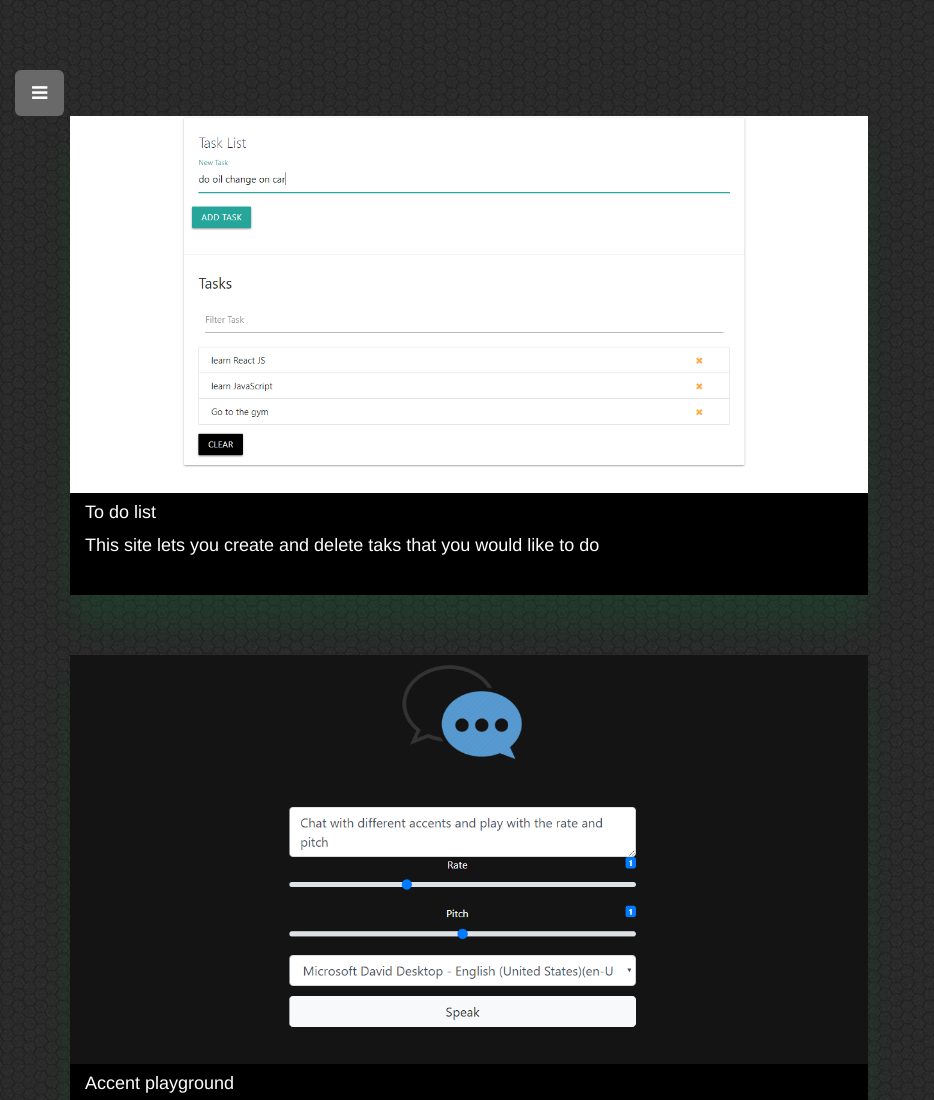
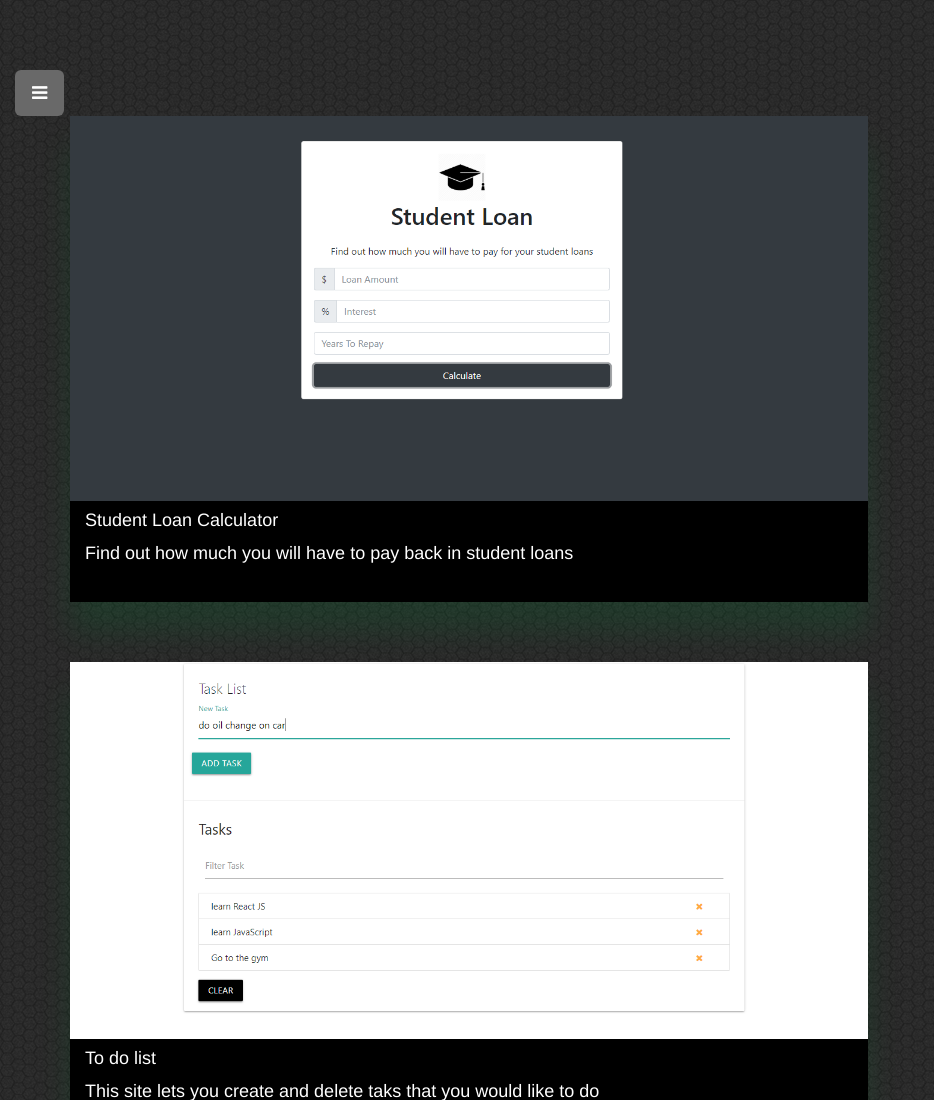
Before and after one commit to chrismarcosgomes/myPortfolio, a plain HTML site: page porfolio.html in a window 1280 px wide. Shown: the top 1100 px of the page, without its empty margins (0-934 px from the left). Drawn offline with nearby package versions, Linux system fonts and the light colour scheme.

Commit message:
studentLoan

```diff
--- a/porfolio.html
+++ b/porfolio.html
@@ -49,6 +49,21 @@
                 <i class="fa fa-bars"></i>
             </button>
             <div class="container">
+                    <div class="row">
+                            <div class="col-lg-12">
+                                <div class="card">
+                                    <a href="https://chrismarcosgomes.github.io/studentLoan/" target="blank"> <img
+                                            src="images/studentLoan.png" alt="Avatar" style="width:100%"></a>
+                                    <div class="container">
+                                        <h4>Student Loan Calculator</h4>
+                                        <p>Find out how much you will have to pay back in student loans</p><br>
+                                    </div>
+                                </div>
+                            </div>
+
+                        </div>
+                        <br>
+                        <br><br>
                     <div class="row">
                             <div class="col-lg-12">
                                 <div class="card">
```
Also changed, not shown: images/studentLoan.png (added).
